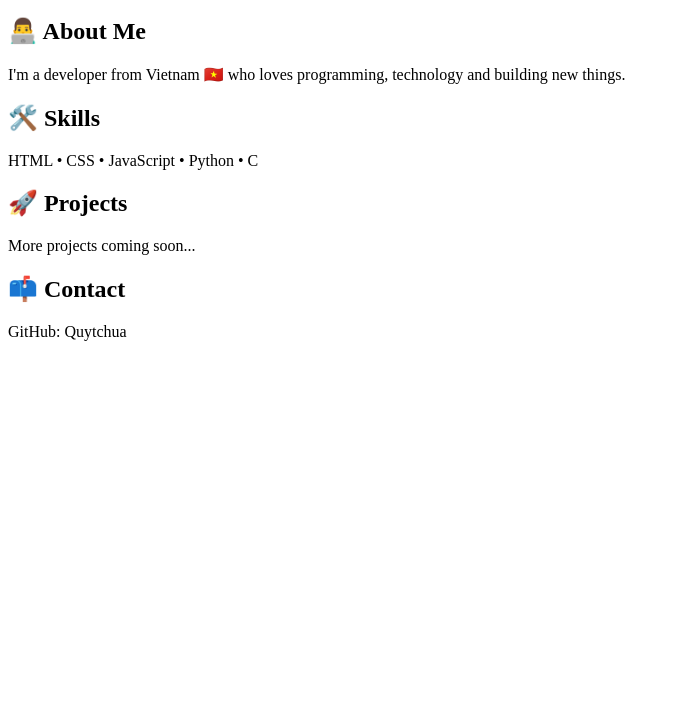
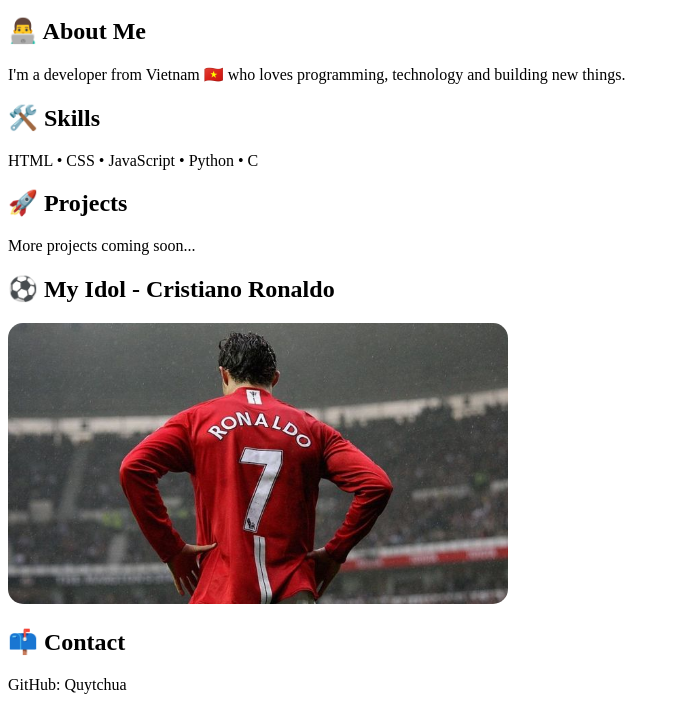
Before and after one commit to Quytchua/VuDuyManhTuan.website, a plain HTML site: page index.html in a window 1280 px wide. Shown: the part 102-812 px from the top of the page, without its empty margins (0-680 px from the left). Drawn offline with Linux system fonts and the light colour scheme.

Commit message:
Update index.html

```diff
--- a/index.html
+++ b/index.html
@@ -23,7 +23,12 @@
 
     <h2>🚀 Projects</h2>
     <p>More projects coming soon...</p>
+    <h2>⚽ My Idol - Cristiano Ronaldo</h2>
 
+<img src="ronaldo7.png"
+     alt="Cristiano Ronaldo"
+     width="500"
+     style="max-width:100%; border-radius:15px;">
     <h2>📫 Contact</h2>
     <p>GitHub: Quytchua</p>
 
```
